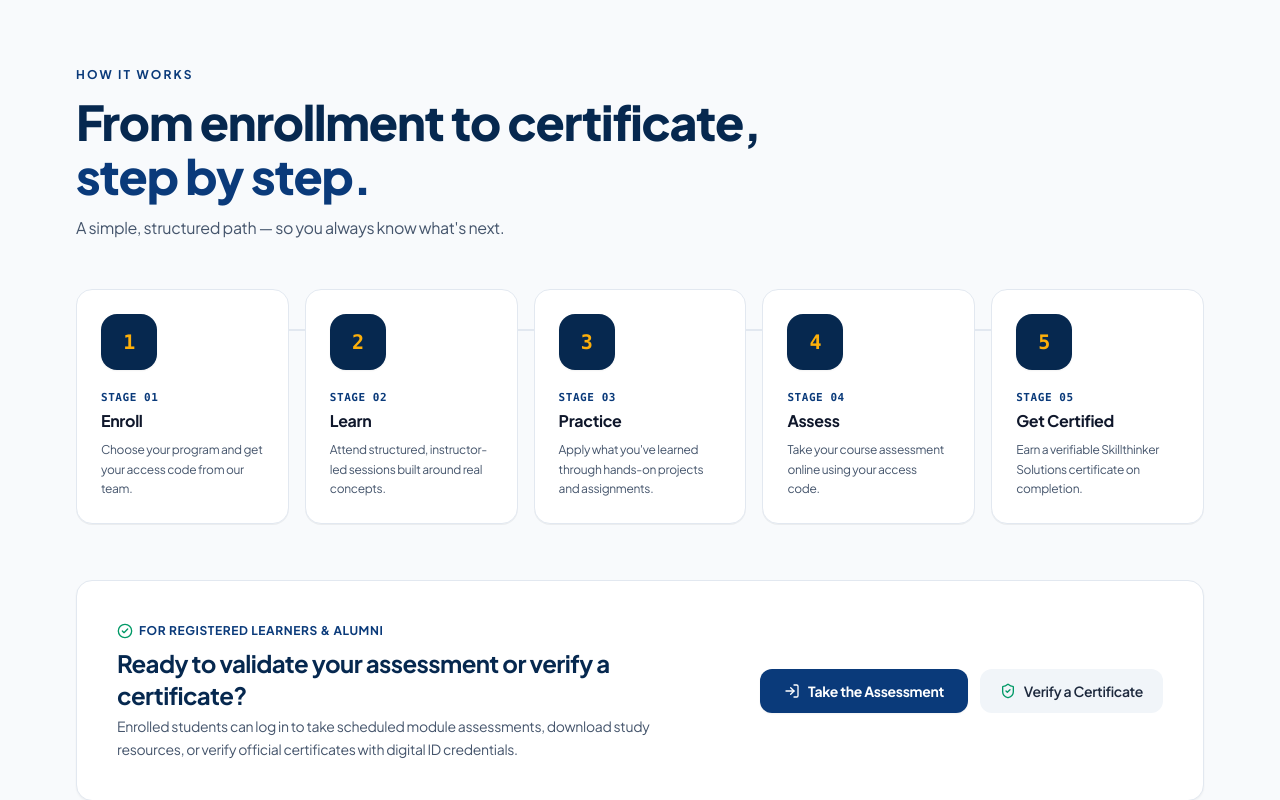
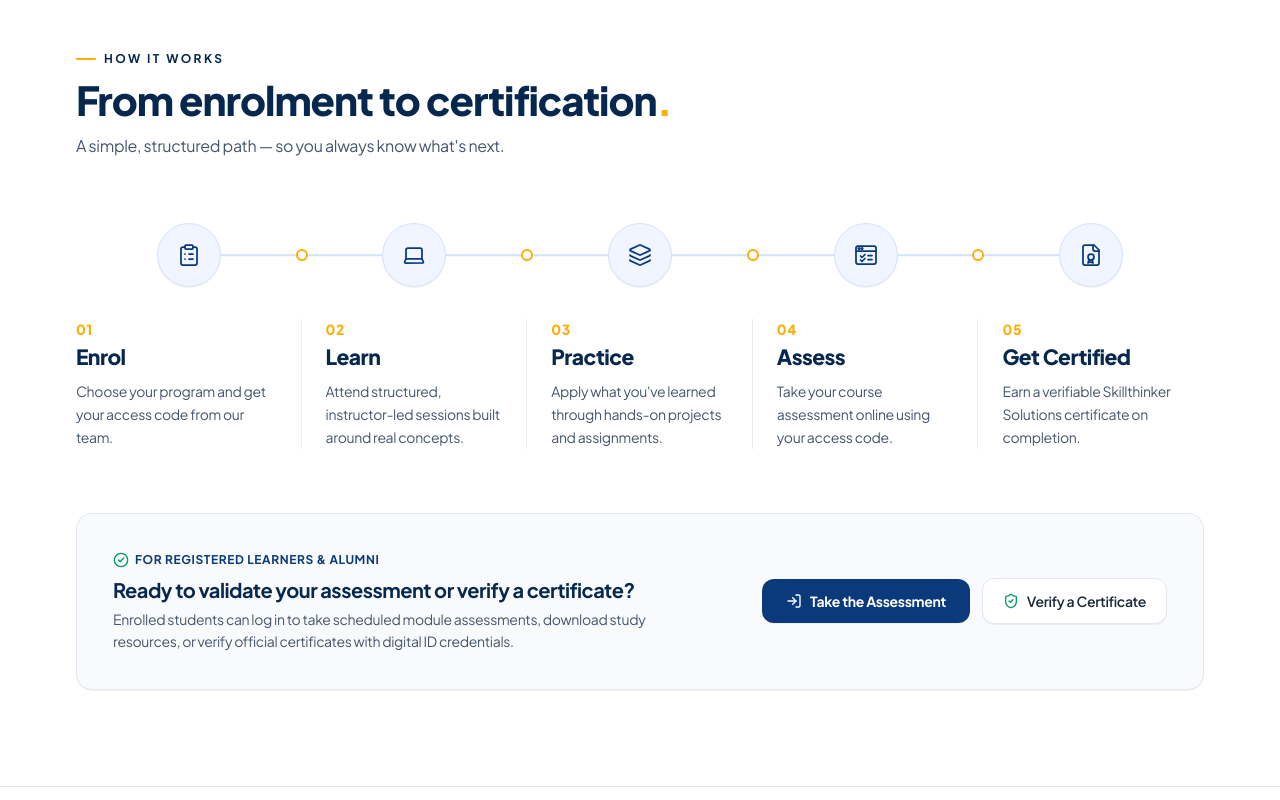
Before and after one commit to guru1301/SkillMantraAcadmey, a Next.js app: page / in a window 1280 px wide. Shown: the part 6380-7180 px from the top of the page. Built offline with nearby package versions, Linux system fonts and the light colour scheme.

Commit message:
feat(journey): redesign How It Works as editorial 5-stage horizontal timeline with delicate dividers and connecting line

```diff
--- a/src/components/sections/LearningJourneySection.tsx
+++ b/src/components/sections/LearningJourneySection.tsx
@@ -1,69 +1,285 @@
 'use client';
 
-import React from 'react';
+import React, { useEffect, useRef, useState } from 'react';
 import Link from 'next/link';
-import { ShieldCheck, LogIn, ArrowRight, Sparkles, CheckCircle2 } from 'lucide-react';
-import { LEARNING_JOURNEY } from '@/data/siteData';
+import { ClipboardList, Laptop, Layers, ShieldCheck, LogIn, CheckCircle2 } from 'lucide-react';
+
+export interface JourneyStage {
+  number: string;
+  title: string;
+  description: string;
+  icon: React.ComponentType<{ className?: string }>;
+}
+
+const STAGES: JourneyStage[] = [
+  {
+    number: '01',
+    title: 'Enrol',
+    description: 'Choose your program and get your access code from our team.',
+    icon: ClipboardList,
+  },
+  {
+    number: '02',
+    title: 'Learn',
+    description: 'Attend structured, instructor-led sessions built around real concepts.',
+    icon: Laptop,
+  },
+  {
+    number: '03',
+    title: 'Practice',
+    description: "Apply what you've learned through hands-on projects and assignments.",
+    icon: Layers,
+  },
+  {
+    number: '04',
+    title: 'Assess',
+    description: 'Take your course assessment online using your access code.',
+    icon: function AssessIcon({ className }: { className?: string }) {
+      return (
+        <svg
+          className={className}
+          viewBox="0 0 24 24"
+          fill="none"
+          stroke="currentColor"
+          strokeWidth="1.75"
+          strokeLinecap="round"
+          strokeLinejoin="round"
+        >
+          <rect x="2" y="3" width="20" height="18" rx="2" />
+          <path d="M2 8h20" />
+          <circle cx="5" cy="5.5" r="0.75" fill="currentColor" />
+          <circle cx="8" cy="5.5" r="0.75" fill="currentColor" />
+          <path d="m6.5 13 1.5 1.5 3-3" />
+          <path d="m6.5 17 1.5 1.5 3-3" />
+          <path d="M14 12.5h4" />
+          <path d="M14 16.5h4" />
+        </svg>
+      );
+    },
+  },
+  {
+    number: '05',
+    title: 'Get Certified',
+    description: 'Earn a verifiable Skillthinker Solutions certificate on completion.',
+    icon: function CertificateIcon({ className }: { className?: string }) {
+      return (
+        <svg
+          className={className}
+          viewBox="0 0 24 24"
+          fill="none"
+          stroke="currentColor"
+          strokeWidth="1.75"
+          strokeLinecap="round"
+          strokeLinejoin="round"
+        >
+          <path d="M15 2H6a2 2 0 0 0-2 2v16a2 2 0 0 0 2 2h12a2 2 0 0 0 2-2V7Z" />
+          <path d="M14 2v4a2 2 0 0 0 2 2h4" />
+          <circle cx="12" cy="14" r="3" />
+          <path d="m10 16.5-1 3.5 2.5-1 2.5 1-1-3.5" />
+        </svg>
+      );
+    },
+  },
+];
 
 export default function LearningJourneySection() {
+  const [isVisible, setIsVisible] = useState(false);
+  const sectionRef = useRef<HTMLElement>(null);
+
+  useEffect(() => {
+    const observer = new IntersectionObserver(
+      ([entry]) => {
+        if (entry.isIntersecting) {
+          setIsVisible(true);
+          observer.disconnect();
+        }
+      },
+      { threshold: 0.15 }
+    );
+
+    if (sectionRef.current) {
+      observer.observe(sectionRef.current);
+    }
+
+    return () => observer.disconnect();
+  }, []);
+
   return (
-    <section id="journey" className="py-20 lg:py-28 bg-[#F8FAFC] border-b border-slate-200">
+    <section
+      id="journey"
+      ref={sectionRef}
+      aria-labelledby="how-it-works-heading"
+      className="py-16 sm:py-20 lg:py-24 bg-white border-b border-slate-200 select-none relative overflow-hidden"
+    >
       <div className="container-custom">
+        {/* Section Heading */}
+        <div className="max-w-3xl mb-12 lg:mb-16">
+          {/* Overline with Amber Accent Dash */}
+          <div className="flex items-center gap-2 mb-2.5">
+            <span className="w-5 h-0.5 rounded-full bg-[#FCAF0A]" />
+            <span className="text-[11px] sm:text-xs font-bold tracking-[0.2em] uppercase text-[#06284F]">
+              HOW IT WORKS
+            </span>
+          </div>
 
-        {/* Header */}
-        <div className="max-w-3xl mb-12">
-          <div className="text-xs font-bold tracking-[0.18em] uppercase text-[#0A3A7A] mb-3">
-            How It Works
-          </div>
-          <h2 className="text-3xl sm:text-4xl lg:text-5xl font-extrabold text-[#06284F] tracking-tight leading-[1.12]">
-            From enrollment to certificate,<br className="hidden lg:block" />
-            <span className="text-[#0A3A7A]">step by step.</span>
+          {/* Heading */}
+          <h2
+            id="how-it-works-heading"
+            className="text-2xl sm:text-3xl lg:text-[38px] xl:text-[40px] font-black tracking-tight leading-[1.15] text-[#06284F]"
+          >
+            From enrolment to certification<span className="text-[#FCAF0A]">.</span>
           </h2>
-          <p className="text-slate-600 text-base mt-3 max-w-2xl font-normal leading-relaxed">
+
+          {/* Subheading */}
+          <p className="text-slate-600 text-sm sm:text-base font-normal mt-2.5 max-w-xl leading-relaxed">
             A simple, structured path — so you always know what&apos;s next.
           </p>
         </div>
 
-        {/* 5-Step Connected Pipeline */}
-        <div className="relative mb-14">
-          {/* Desktop Connecting Line */}
-          <div className="hidden lg:block absolute top-10 left-10 right-10 h-0.5 bg-slate-200 z-0" />
+        {/* ── DESKTOP TIMELINE (lg and above: single horizontal sequence) ── */}
+        <div className="hidden lg:block mb-16">
+          {/* Top Row: Circular Icons & Connecting Line */}
+          <div className="relative mb-6">
+            {/* Continuous horizontal connecting line running through the center of all 5 icons */}
+            {/* Center of col 1 is 10%, center of col 5 is 90% */}
+            <div className="absolute top-1/2 left-[10%] right-[10%] -translate-y-1/2 h-[1.5px] bg-[#E2E8F0] z-0 overflow-hidden">
+              <div
+                className={`h-full bg-[#D0E2FF] transition-transform duration-1000 ease-out origin-left ${
+                  isVisible ? 'scale-x-100' : 'scale-x-0'
+                } motion-reduce:scale-x-100`}
+              />
+            </div>
 
-          <div className="grid grid-cols-1 sm:grid-cols-2 lg:grid-cols-5 gap-6 lg:gap-4 relative z-10">
-            {LEARNING_JOURNEY.map((step, i) => (
+            {/* Subtle Gold Connection Markers at Midpoints between adjacent columns */}
+            {/* Col boundaries at 20%, 40%, 60%, 80% */}
+            {[20, 40, 60, 80].map((pos) => (
               <div
-                key={step.step}
-                className="p-6 rounded-2xl bg-white border border-slate-200 shadow-2xs hover:border-slate-300 transition-colors group"
+                key={pos}
+                style={{ left: `${pos}%` }}
+                className="absolute top-1/2 -translate-x-1/2 -translate-y-1/2 z-10"
               >
-                {/* Step badge */}
-                <div className="w-14 h-14 rounded-2xl bg-[#06284F] text-[#FCAF0A] font-mono font-black text-xl flex items-center justify-center mb-5 shadow-xs group-hover:bg-[#0A3A7A] transition-colors">
-                  {step.step}
+                <div
+                  className={`w-3 h-3 rounded-full bg-white border-2 border-[#FCAF0A] shadow-2xs transition-all duration-700 ${
+                    isVisible ? 'opacity-100 scale-100' : 'opacity-0 scale-50'
+                  } motion-reduce:opacity-100 motion-reduce:scale-100`}
+                />
+              </div>
+            ))}
+
+            {/* 5 Evenly Distributed Circular Icons */}
+            <div className="grid grid-cols-5 relative z-20">
+              {STAGES.map((stage, idx) => {
+                const Icon = stage.icon;
+                return (
+                  <div key={stage.number} className="flex justify-center group cursor-default">
+                    <div
+                      className={`w-16 h-16 rounded-full bg-[#F0F5FF] border border-[#D5E3FA] flex items-center justify-center text-[#0A3A7A] transition-all duration-300 shadow-2xs group-hover:scale-105 group-hover:bg-[#E4EEFE] group-hover:border-[#B8D3F9] group-hover:text-[#06284F] ${
+                        isVisible ? 'opacity-100 scale-100' : 'opacity-0 scale-90'
+                      } motion-reduce:opacity-100 motion-reduce:scale-100`}
+                      style={{ transitionDelay: `${idx * 120}ms` }}
+                    >
+                      <Icon className="w-6 h-6 stroke-[1.75]" />
+                    </div>
+                  </div>
+                );
+              })}
+            </div>
+          </div>
+
+          {/* Bottom Row: 5 Columns of Content with Delicate Vertical Dividers */}
+          <div className="grid grid-cols-5 divide-x divide-slate-200/80 pt-2">
+            {STAGES.map((stage, idx) => (
+              <div
+                key={stage.number}
+                className={`flex flex-col ${
+                  idx === 0
+                    ? 'pr-5 xl:pr-6'
+                    : idx === 4
+                    ? 'pl-5 xl:pl-6'
+                    : 'px-5 xl:px-6'
+                } transition-opacity duration-700 ease-out ${
+                  isVisible ? 'opacity-100 translate-y-0' : 'opacity-0 translate-y-2'
+                } motion-reduce:opacity-100 motion-reduce:translate-y-0`}
+                style={{ transitionDelay: `${200 + idx * 100}ms` }}
+              >
+                {/* Stage Number in Gold */}
+                <div className="text-sm font-black tracking-wider text-[#FCAF0A] mb-1">
+                  {stage.number}
                 </div>
 
-                <div className="text-[11px] font-mono font-bold uppercase tracking-wider text-[#0A3A7A] mb-1">
-                  Stage 0{i + 1}
-                </div>
-
-                <h3 className="text-base font-bold text-slate-900 mb-2 group-hover:text-[#0A3A7A] transition-colors leading-snug">
-                  {step.title}
+                {/* Stage Title */}
+                <h3 className="text-lg lg:text-[21px] font-black text-[#06284F] tracking-tight mb-2 leading-snug">
+                  {stage.title}
                 </h3>
 
-                <p className="text-xs text-slate-600 leading-relaxed font-normal">
-                  {step.description}
+                {/* Description */}
+                <p className="text-xs sm:text-[14px] leading-relaxed text-slate-600 font-normal">
+                  {stage.description}
                 </p>
               </div>
             ))}
           </div>
         </div>
 
-        {/* Portal Access Callout Banner */}
-        <div className="rounded-2xl bg-white border border-slate-200 p-8 sm:p-10 flex flex-col lg:flex-row items-start lg:items-center justify-between gap-6 shadow-xs">
+        {/* ── MOBILE / TABLET TIMELINE (< lg: Clean Vertical Sequence) ── */}
+        <div className="lg:hidden relative mb-14 pl-3 sm:pl-6">
+          {/* Vertical connecting line */}
+          <div className="absolute left-[39px] sm:left-[51px] top-6 bottom-6 w-[1.5px] bg-[#E2E8F0] z-0 overflow-hidden">
+            <div
+              className={`w-full bg-[#D0E2FF] transition-transform duration-1000 ease-out origin-top ${
+                isVisible ? 'scale-y-100' : 'scale-y-0'
+              } motion-reduce:scale-y-100`}
+            />
+          </div>
+
+          {/* Vertical Stages List */}
+          <div className="space-y-8 sm:space-y-10 relative z-10">
+            {STAGES.map((stage, idx) => {
+              const Icon = stage.icon;
+              return (
+                <div
+                  key={stage.number}
+                  className={`flex items-start gap-4 sm:gap-6 transition-all duration-500 ease-out ${
+                    isVisible ? 'opacity-100 translate-y-0' : 'opacity-0 translate-y-3'
+                  } motion-reduce:opacity-100 motion-reduce:translate-y-0`}
+                  style={{ transitionDelay: `${idx * 100}ms` }}
+                >
+                  {/* Left: Stage Icon on Vertical Track */}
+                  <div className="w-14 h-14 sm:w-16 sm:h-16 rounded-full bg-[#F0F5FF] border border-[#D5E3FA] flex items-center justify-center text-[#0A3A7A] shrink-0 shadow-2xs">
+                    <Icon className="w-5 h-5 sm:w-6 sm:h-6 stroke-[1.75]" />
+                  </div>
+
+                  {/* Right: Stage Content */}
+                  <div className="pt-1.5 pb-2">
+                    {/* Stage Number in Gold */}
+                    <div className="text-xs sm:text-sm font-black tracking-wider text-[#FCAF0A] mb-0.5">
+                      {stage.number}
+                    </div>
+
+                    {/* Stage Title */}
+                    <h3 className="text-base sm:text-lg font-black text-[#06284F] tracking-tight mb-1.5">
+                      {stage.title}
+                    </h3>
+
+                    {/* Description */}
+                    <p className="text-xs sm:text-sm text-slate-600 leading-relaxed font-normal max-w-lg">
+                      {stage.description}
+                    </p>
+                  </div>
+                </div>
+              );
+            })}
+          </div>
+        </div>
+
+        {/* ── BOTTOM CALLOUT: Verification & Assessment Quick Access ── */}
+        <div className="rounded-2xl bg-[#F8FAFC] border border-slate-200/90 p-6 sm:p-8 lg:p-9 flex flex-col lg:flex-row items-start lg:items-center justify-between gap-6 shadow-2xs">
           <div>
             <div className="inline-flex items-center gap-1.5 text-xs font-bold uppercase tracking-wider text-[#0A3A7A] mb-2">
               <CheckCircle2 className="w-4 h-4 text-emerald-600" />
               <span>For Registered Learners &amp; Alumni</span>
             </div>
-            <h3 className="text-xl sm:text-2xl font-bold text-[#06284F] tracking-tight">
+            <h3 className="text-lg sm:text-xl font-bold text-[#06284F] tracking-tight">
               Ready to validate your assessment or verify a certificate?
             </h3>
             <p className="text-xs sm:text-sm text-slate-600 mt-1 max-w-xl leading-relaxed">
@@ -74,7 +290,7 @@ export default function LearningJourneySection() {
           <div className="flex flex-wrap items-center gap-3 shrink-0">
             <a
               href="/assessment.html"
-              className="inline-flex items-center gap-2 px-6 py-3 rounded-xl bg-[#0A3A7A] hover:bg-[#06284F] text-white font-bold text-xs sm:text-sm shadow-xs transition-all cursor-pointer"
+              className="inline-flex items-center gap-2 px-5 py-2.5 sm:px-6 sm:py-3 rounded-xl bg-[#0A3A7A] hover:bg-[#06284F] text-white font-bold text-xs sm:text-sm shadow-2xs transition-all cursor-pointer"
             >
               <LogIn className="w-4 h-4" />
               <span>Take the Assessment</span>
@@ -82,7 +298,7 @@ export default function LearningJourneySection() {
 
             <a
               href="/verify.html"
-              className="inline-flex items-center gap-2 px-5 py-3 rounded-xl bg-slate-100 hover:bg-slate-200 text-slate-800 font-semibold text-xs sm:text-sm transition-all"
+              className="inline-flex items-center gap-2 px-4 py-2.5 sm:px-5 sm:py-3 rounded-xl bg-white border border-slate-200 hover:bg-slate-50 text-slate-800 font-semibold text-xs sm:text-sm shadow-2xs transition-all"
             >
               <ShieldCheck className="w-4 h-4 text-emerald-600" />
               <span>Verify a Certificate</span>
```
